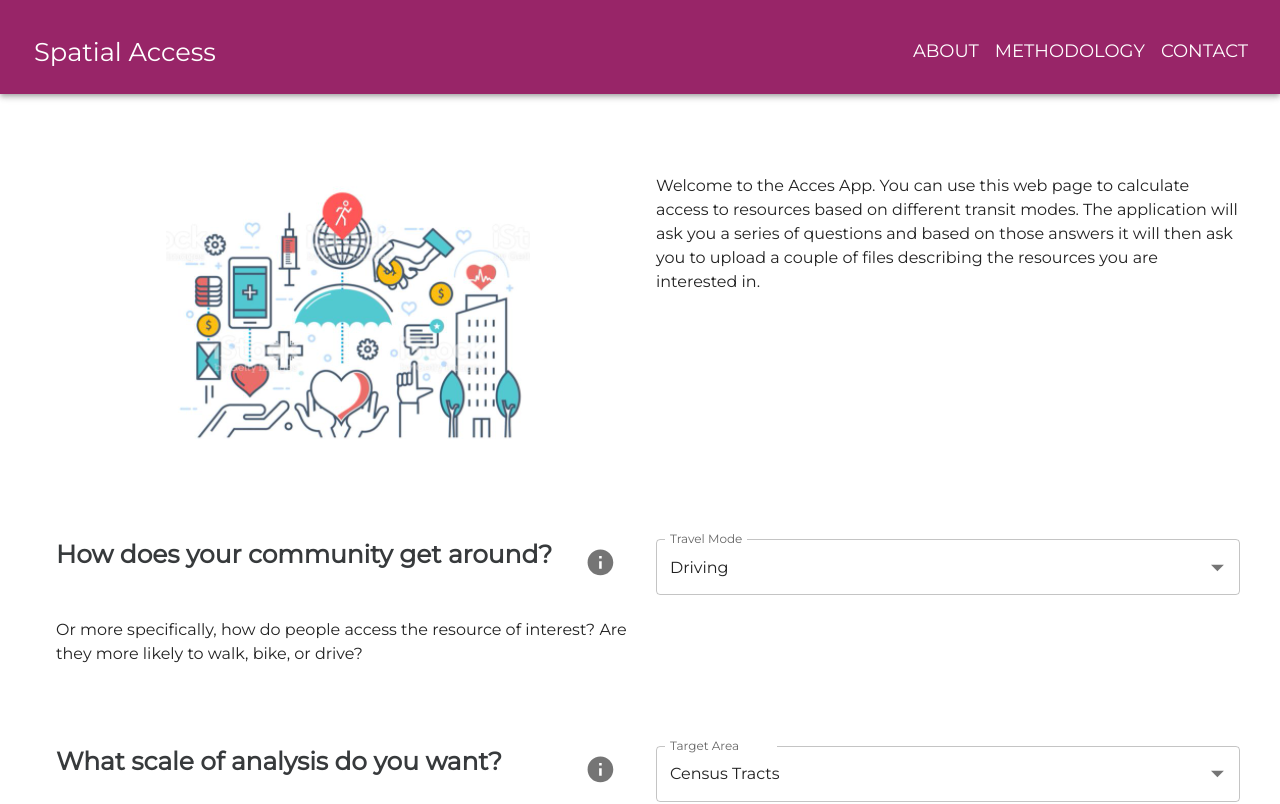
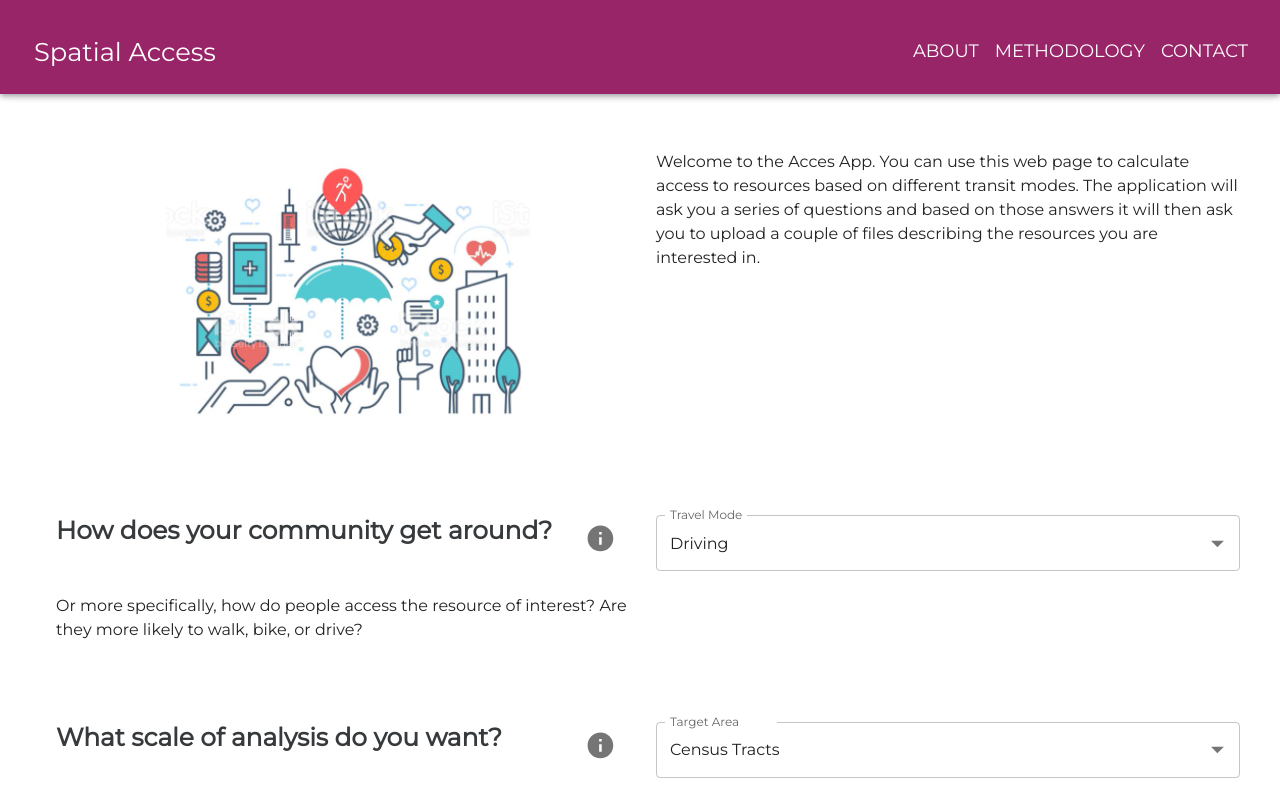
Before and after one commit to healthyregions/spatial-access, a React (Create React App) app in the folder access_frontend/: page / in a window 1280 px wide. Shown: the top 804 px of the page. Built offline with nearby package versions, Linux system fonts and the light colour scheme.

Commit message:
Sticky header

```diff
--- a/access_frontend/src/App.tsx
+++ b/access_frontend/src/App.tsx
@@ -137,7 +137,7 @@ function App() {
       <CssBaseline />
 
       <Box sx={{ display: "flex" }}>
-        <AppBar position="static" sx={{ padding: "20px 0px 10px 10px" }}>
+        <AppBar sx={{ padding: "20px 0px 10px 10px"}} position={"fixed"}>
         <Toolbar>
           <Typography variant="h6" component="div" sx={{ flexGrow: 1 }}>
             Spatial Access
@@ -183,6 +183,7 @@ function App() {
       <Box
         sx={{
           paddingBottom: "200px",
+          marginTop:"70px",
           px: 3,
           boxSizing: "border-box",
         }}
@@ -195,6 +196,7 @@ function App() {
           sx={{ margin: "auto" }}
           rowSpacing={10}
           columnSpacing={2}
+
         >
               <Grid item xs={12} md={6} lg={6} className="fade-in" spacing={12} textAlign='center'>
                 <img src="/calculate_pic.png" alt="A graphic denoting calculation"  />
```
